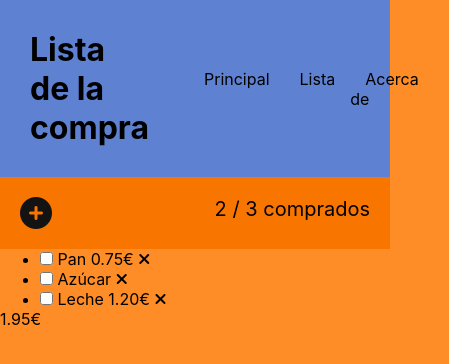
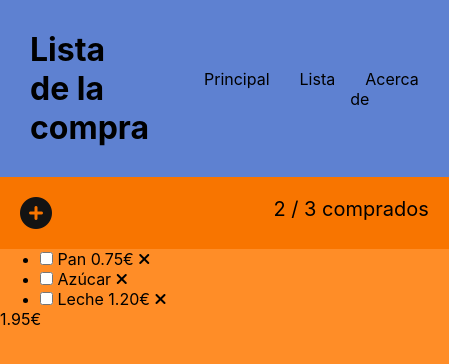
Before and after one commit to alexgonzanu/lista-compra-grupoD, a plain HTML site: page index.html in a window 390 px wide. Shown: the whole page, 449 px wide, since content can reach past the window. Drawn offline with Linux system fonts and the light colour scheme.

Commit message:
Rectificacion del Espacio Layout

```diff
--- a/css/estilos.css
+++ b/css/estilos.css
@@ -5,10 +5,13 @@
 html {
   font-family: -apple-system, BlinkMacSystemFont, 'Segoe UI', Roboto, Oxygen, Ubuntu, Cantarell, 'Open Sans', 'Helvetica Neue', sans-serif;
 }
-
+@media all and (max-width: 400px) {
+  body {
+    display: inline-block;
+    flex-direction: column;
+  }
+}
 body {
-  max-width: 70em;
-  margin: 0;
   background-color: #ff8d27 ;
 }
 
```
